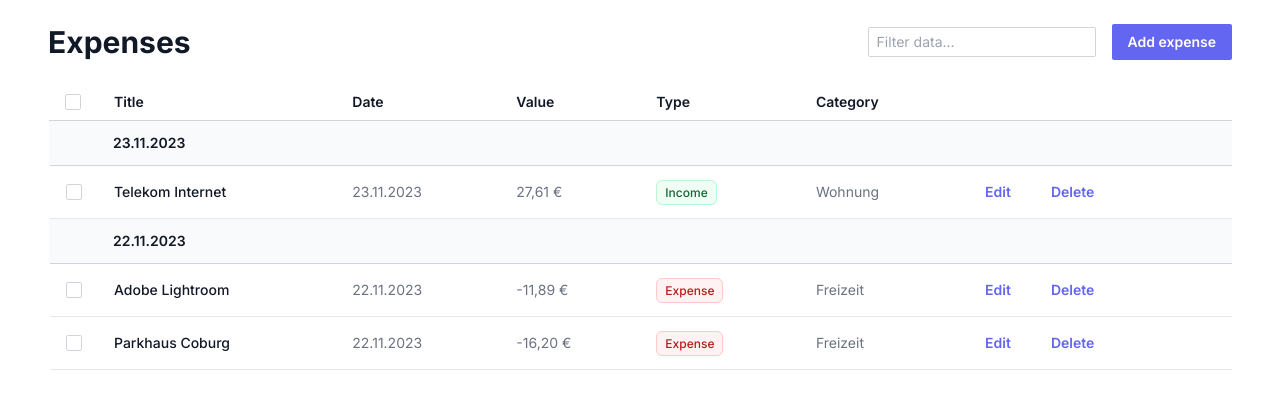
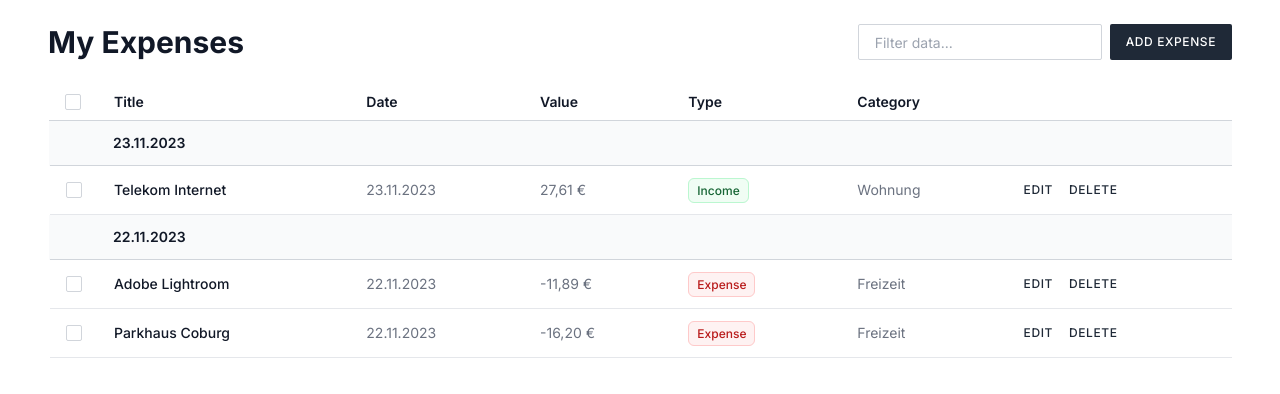
Before and after one commit to andreasremdt/expenses-dashboard, a Next.js app: page / in a window 1280 px wide. Shown: the top 394 px of the page. Built offline with nearby package versions, Linux system fonts and the light colour scheme.

Commit message:
feat: add dialog and input components, update styles

```diff
--- a/app/page.tsx
+++ b/app/page.tsx
@@ -1,11 +1,58 @@
+"use client";
+
+import { useState } from "react";
 import Button from "@/components/button";
+import Dialog from "@/components/dialog";
 import Table from "@/components/table";
+import Input from "@/components/input";
+import Label from "@/components/label";
+import InputGroup from "@/components/input-group";
 import expenses from "@/data.json";
 
 export default function Page() {
+  const [open, setOpen] = useState(false);
+
   return (
-    <Table title="Expenses" expenses={expenses}>
-      <Button>Add expense</Button>
-    </Table>
+    <>
+      <Table title="My Expenses" expenses={expenses}>
+        <Button onClick={() => setOpen(true)}>Add expense</Button>
+      </Table>
+      <Dialog open={open} onClose={() => setOpen(false)} title="Add Expense">
+        <InputGroup>
+          <Label htmlFor="title">Title</Label>
+          <Input type="text" id="title" name="title" placeholder="Groceries" required autoFocus />
+        </InputGroup>
+        <div className="flex gap-x-2">
+          <InputGroup className="w-1/2">
+            <Label htmlFor="value">Value</Label>
+            <Input type="number" id="value" name="value" placeholder="9.99" required />
+          </InputGroup>
+          <InputGroup className="w-1/2">
+            <Label htmlFor="created">Date</Label>
+            <Input
+              type="date"
+              id="created"
+              name="created"
+              required
+              defaultValue={new Date().toISOString().slice(0, 10)}
+            />
+          </InputGroup>
+        </div>
+        <InputGroup>
+          <Label htmlFor="category">Category</Label>
+          <Input type="text" id="category" name="category" />
+        </InputGroup>
+        <div>
+          <Label>
+            <input type="radio" name="type" value="expense" defaultChecked />
+            Expense
+          </Label>
+          <Label>
+            <input type="radio" name="type" value="income" />
+            Income
+          </Label>
+        </div>
+      </Dialog>
+    </>
   );
 }
--- a/components/Table.tsx
+++ b/components/Table.tsx
@@ -5,8 +5,9 @@ import clsx from "clsx";
 import { filterExpenses, formatCurrency, formatDate, groupExpenses } from "@/lib/utils";
 import Button from "@/components/button";
 import Checkbox from "@/components/checkbox";
+import Badge from "@/components/badge";
+import Input from "@/components/input";
 import type { Expense } from "@/types";
-import Badge from "./badge";
 
 type Props = {
   title?: string;
@@ -38,11 +39,10 @@ export default function Table({ expenses, title, children }: Props) {
     <div>
       <header className="flex items-center justify-between mb-6">
         {title && <h2 className="text-3xl text-gray-900 font-bold">{title}</h2>}
-        <div className="flex items-center gap-x-4">
+        <div className="flex items-center gap-x-2">
           <form>
-            <input
+            <Input
               type="search"
-              className="border border-gray-300 rounded-sm px-2 py-1 outline-none"
               placeholder="Filter data..."
               value={filter}
               onChange={(event) => setFilter(event.currentTarget.value)}
@@ -88,37 +88,49 @@ export default function Table({ expenses, title, children }: Props) {
                   {formatDate(date)}
                 </td>
               </tr>
-              {expenses.map((expense) => (
+              {expenses.map((expense) => {
+                let isSelected = selected.includes(expense.id);
+
+                return (
                   <tr
                     key={expense.id}
                     className={clsx("border-l-2", {
-                    "bg-gray-50 border-l-indigo-600": selected.includes(expense.id),
-                    "border-l-transparent": !selected.includes(expense.id),
+                      "bg-gray-50 border-l-indigo-600": isSelected,
+                      "border-l-transparent": !isSelected,
                     })}
                   >
-                  <td className="border-b border-gray-200 py-2 px-4">
-                    <Checkbox
-                      onChange={() => handleSingleSelection(expense.id)}
-                      checked={selected.includes(expense.id)}
-                    />
+                    <td className="border-b border-gray-200 py-3 px-4">
+                      <Checkbox onChange={() => handleSingleSelection(expense.id)} checked={isSelected} />
                     </td>
-                  <td className="border-b border-gray-200 py-2 px-4 font-medium text-gray-900">{expense.title}</td>
-                  <td className="border-b border-gray-200 py-2 px-4 text-gray-500">{formatDate(expense.created)}</td>
-                  <td className="border-b border-gray-200 py-2 px-4 text-gray-500">{formatCurrency(expense.value)} </td>
-                  <td className="border-b border-gray-200 py-2 px-4">
+                    <td
+                      className={clsx("border-b border-gray-200 py-3 px-4 font-medium", {
+                        "text-gray-900": !isSelected,
+                        "text-indigo-600": isSelected,
+                      })}
+                    >
+                      {expense.title}
+                    </td>
+                    <td className="border-b border-gray-200 py-3 px-4 text-gray-500">{formatDate(expense.created)}</td>
+                    <td className="border-b border-gray-200 py-3 px-4 text-gray-500">
+                      {formatCurrency(expense.value)}{" "}
+                    </td>
+                    <td className="border-b border-gray-200 py-3 px-4">
                       <Badge type={expense.value < 0 ? "expense" : "income"}>
                         {expense.value < 0 ? "Expense" : "Income"}
                       </Badge>
                     </td>
-                  <td className="border-b border-gray-200 py-2 px-4 text-gray-500">{expense.category}</td>
-                  <td className="border-b border-gray-200 py-2 px-4 text-gray-500">
-                    <Button variant="secondary" className="mr-2">
+                    <td className="border-b border-gray-200 py-3 px-4 text-gray-500">{expense.category}</td>
+                    <td className="border-b border-gray-200 py-3 px-4 text-gray-500">
+                      <Button variant="text" className="mr-2" type="button">
                         Edit
                       </Button>
-                    <Button variant="secondary">Delete</Button>
+                      <Button variant="text" type="button">
+                        Delete
+                      </Button>
                     </td>
                   </tr>
-              ))}
+                );
+              })}
             </Fragment>
           ))}
         </tbody>
--- a/components/badge.tsx
+++ b/components/badge.tsx
@@ -1,7 +1,7 @@
-import type { ComponentPropsWithoutRef, ReactNode } from "react";
+import type { HTMLAttributes, ReactNode } from "react";
 import clsx from "clsx";
 
-type Props = ComponentPropsWithoutRef<"span"> & {
+type Props = HTMLAttributes<HTMLDivElement> & {
   children: ReactNode;
   type?: "expense" | "income";
 };
--- a/components/button.tsx
+++ b/components/button.tsx
@@ -1,24 +1,26 @@
-import { type ComponentPropsWithoutRef } from "react";
+import { type ButtonHTMLAttributes } from "react";
 import clsx from "clsx";
 
-type Props = ComponentPropsWithoutRef<"button"> & {
-  variant?: "primary" | "secondary";
+type Props = ButtonHTMLAttributes<HTMLButtonElement> & {
+  variant?: "primary" | "secondary" | "text";
 };
 
 let styles = {
-  primary: "bg-indigo-500 text-white hover:bg-indigo-600 focus-visible:bg-indigo-600",
-  secondary: "text-indigo-500 hover:text-indigo-700 focus-visible:text-indigo-600",
+  primary:
+    "bg-gray-800 text-white hover:bg-gray-700 focus-visible:bg-gray-700 px-4 rounded-sm h-9 focus-visible:outline-gray-300 focus-visible:outline-2",
+  secondary:
+    "bg-white text-gray-800 px-4 rounded-sm h-9 border border-gray-300 hover:bg-gray-100 focus-visible:bg-gray-100 focus-visible:outline-gray-200 focus-visible:outline-2",
+  text: "text-gray-800 hover:text-gray-600 p-1 rounded-sm focus-visible:text-gray-600 focus-visible:outline-gray-300 focus-visible:outline-2",
 };
 
-export default function Button({ variant = "primary", type = "button", className, ...props }: Props) {
+export default function Button({ variant = "primary", className, ...props }: Props) {
   return (
     <button
       className={clsx(
-        "font-semibold outline-none px-4 py-2 rounded-sm focus-visible:outline focus-visible:outline-indigo-600",
+        "font-medium tracking-wider text-xs uppercase outline-none focus-visible:outline focus-visible:outline-offset-0",
         styles[variant],
         className
       )}
-      type={type}
       {...props}
     />
   );
--- a/components/checkbox.tsx
+++ b/components/checkbox.tsx
@@ -1,6 +1,6 @@
-import { useRef, type ComponentPropsWithoutRef, useEffect } from "react";
+import { useRef, type InputHTMLAttributes, useEffect } from "react";
 
-type Props = ComponentPropsWithoutRef<"input"> & {
+type Props = InputHTMLAttributes<HTMLInputElement> & {
   indeterminate?: boolean;
 };
 
--- /dev/null
+++ b/components/dialog.tsx
@@ -0,0 +1,51 @@
+import { type ReactNode, useEffect, useRef } from "react";
+import Button from "@/components/button";
+
+type Props = {
+  open: boolean;
+  onClose(): void;
+  children: ReactNode;
+  title?: string;
+};
+
+export default function Dialog({ open, onClose, title, children }: Props) {
+  let ref = useRef<HTMLDialogElement>(null);
+
+  useEffect(() => {
+    if (ref.current) {
+      open ? ref.current.showModal() : ref.current.close();
+    }
+  }, [open]);
+
+  return (
+    <dialog ref={ref} onClose={onClose} className="backdrop:bg-gray-900/50 w-1/3 max-w-lg rounded-md shadow-xl">
+      <form>
+        <header className="flex items-center justify-between px-8 py-6">
+          {title && <h2 className="font-bold text-gray-900 text-lg">{title}</h2>}
+
+          <Button aria-label="close dialog" formMethod="dialog" variant="text">
+            <svg
+              xmlns="http://www.w3.org/2000/svg"
+              viewBox="0 0 20 20"
+              fill="currentColor"
+              className="w-6 h-6"
+              aria-hidden="true"
+            >
+              <path
+                fill="currentColor"
+                d="M6.28 5.22a.75.75 0 00-1.06 1.06L8.94 10l-3.72 3.72a.75.75 0 101.06 1.06L10 11.06l3.72 3.72a.75.75 0 101.06-1.06L11.06 10l3.72-3.72a.75.75 0 00-1.06-1.06L10 8.94 6.28 5.22z"
+              />
+            </svg>
+          </Button>
+        </header>
+
+        <div className="px-8">{children}</div>
+
+        <footer className="bg-gray-50 px-8 py-6 flex gap-x-2 justify-end">
+          <Button variant="secondary">Cancel</Button>
+          <Button>Add</Button>
+        </footer>
+      </form>
+    </dialog>
+  );
+}
--- /dev/null
+++ b/components/input-group.tsx
@@ -0,0 +1,8 @@
+import type { HTMLAttributes } from "react";
+import clsx from "clsx";
+
+type Props = HTMLAttributes<HTMLDivElement>;
+
+export default function InputGroup({ className, ...props }: Props) {
+  return <div className={clsx("flex flex-col gap-1 mb-4", className)} {...props} />;
+}
--- /dev/null
+++ b/components/input.tsx
@@ -0,0 +1,16 @@
+import type { InputHTMLAttributes } from "react";
+import clsx from "clsx";
+
+type Props = InputHTMLAttributes<HTMLInputElement>;
+
+export default function Input({ className, ...props }: Props) {
+  return (
+    <input
+      className={clsx(
+        "border border-gray-300 h-9 px-4 text-gray-600 rounded-sm w-full focus-visible:outline-gray-200 focus-visible:outline-2 outline-none focus-visible:outline focus-visible:outline-offset-0",
+        className
+      )}
+      {...props}
+    />
+  );
+}
--- /dev/null
+++ b/components/label.tsx
@@ -0,0 +1,8 @@
+import type { LabelHTMLAttributes } from "react";
+import clsx from "clsx";
+
+type Props = LabelHTMLAttributes<HTMLLabelElement>;
+
+export default function Label({ className, ...props }: Props) {
+  return <label className={clsx("block text-gray-900 font-semibold", className)} {...props} />;
+}
```
Lines whose indentation alone changed are shown as unchanged.
